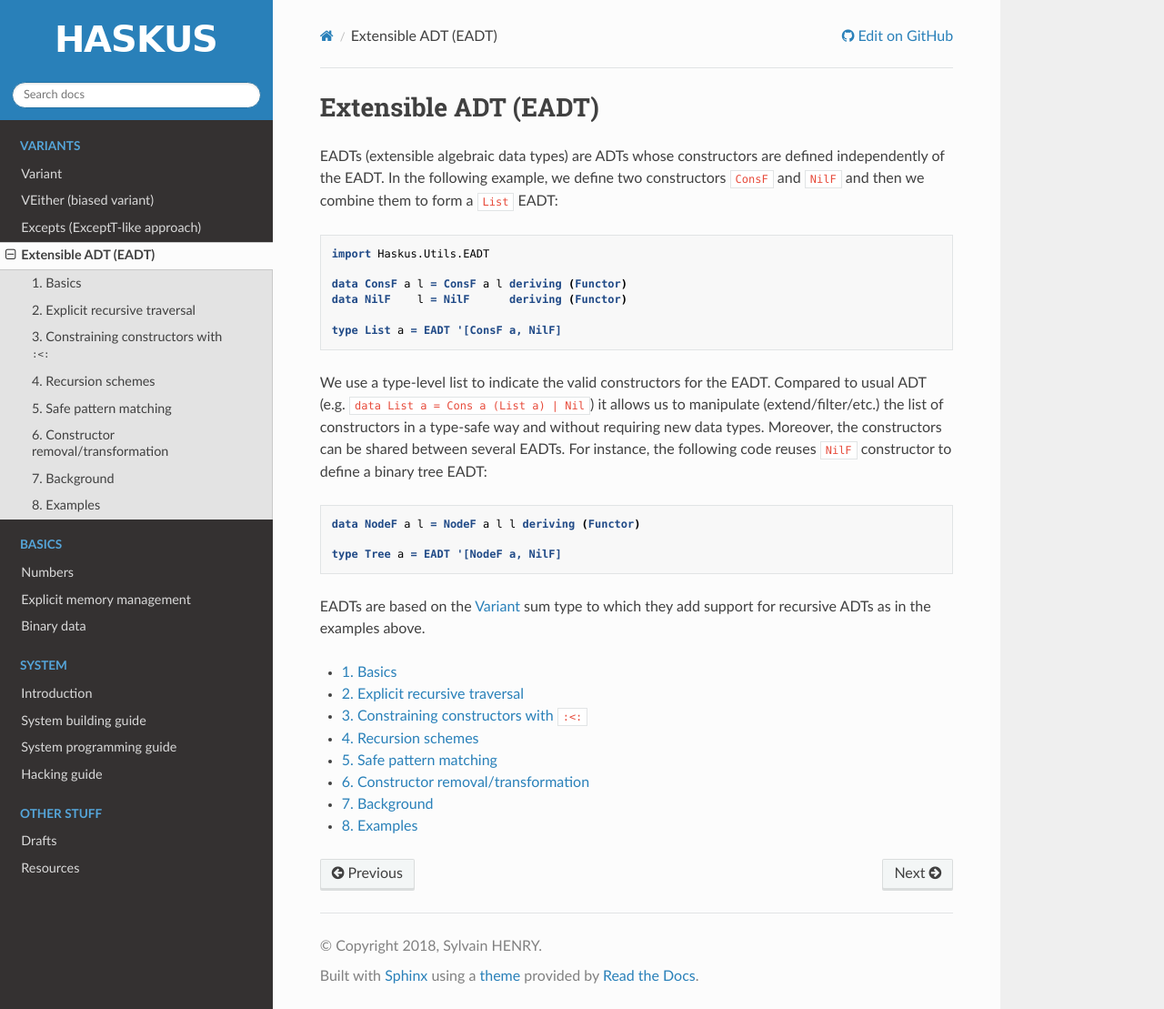
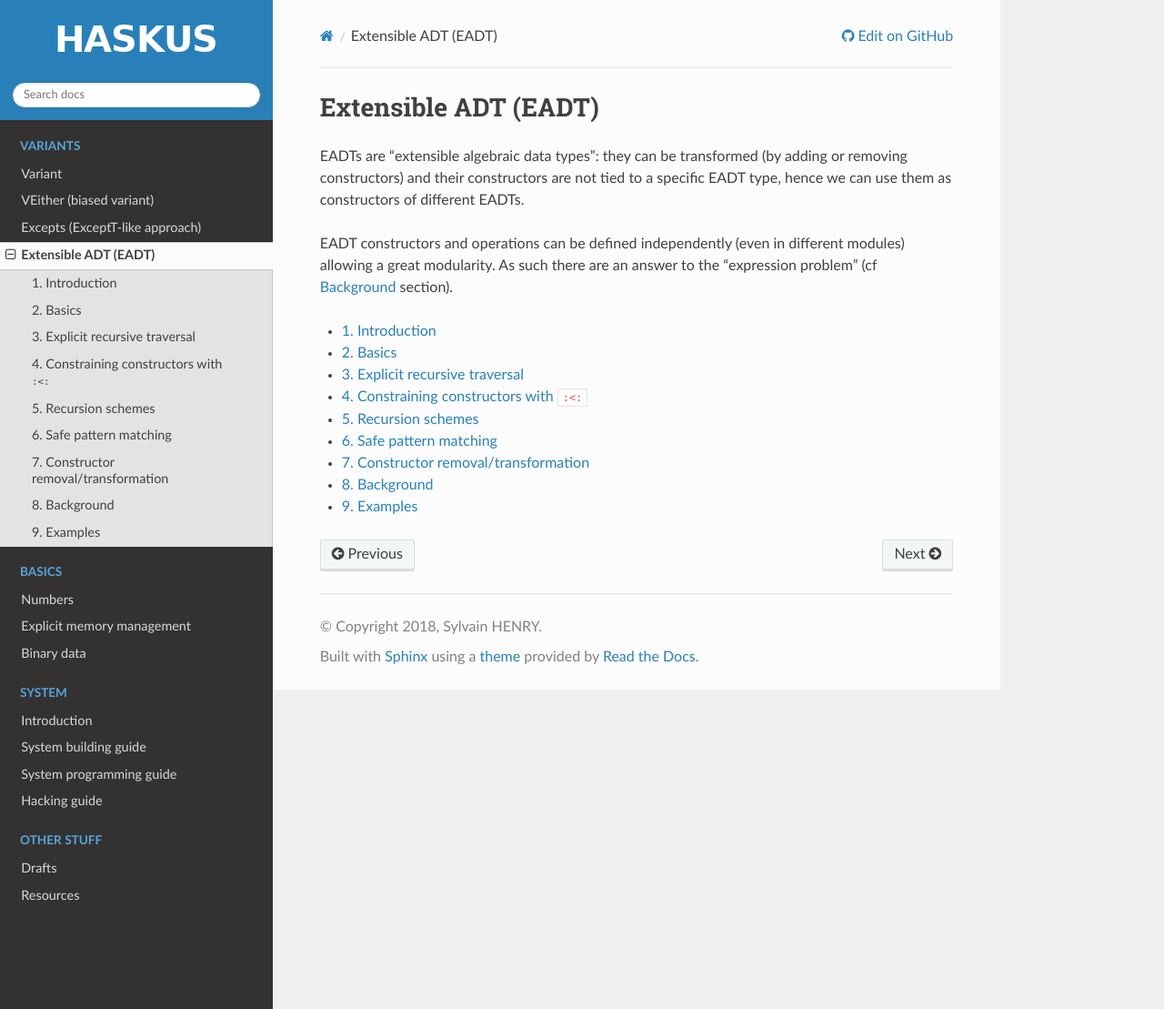
Before and after one commit to haskus/haskus-manual, a Sphinx documentation site: the page built from source/eadt.rst, in a window 1280 px wide and 1109 px high. Shown: the whole window at 91% size. Built offline with Sphinx 7.4.7 and the Read the Docs theme 2.0.0, drawn with Linux system fonts in a browser that asks for light colours; pages that are not in the unit, such as notebooks, are missing from menus.

Commit message:
Add EADT intro

```diff
--- a/source/eadt.rst
+++ b/source/eadt.rst
@@ -4,39 +4,19 @@
 Extensible ADT (EADT)
 ==============================================================================
 
-EADTs (extensible algebraic data types) are ADTs whose constructors are defined
-independently of the EADT. In the following example, we define two constructors
-``ConsF`` and ``NilF`` and then we combine them to form a ``List`` EADT:
+EADTs are "extensible algebraic data types": they can be transformed (by adding
+or removing constructors) and their constructors are not tied to a specific EADT
+type, hence we can use them as constructors of different EADTs.
 
-.. code::
-
-   import Haskus.Utils.EADT
-
-   data ConsF a l = ConsF a l deriving (Functor)
-   data NilF    l = NilF      deriving (Functor)
-
-   type List a = EADT '[ConsF a, NilF]
-
-We use a type-level list to indicate the valid constructors for the EADT.
-Compared to usual ADT (e.g. ``data List a = Cons a (List a) | Nil``) it allows
-us to manipulate (extend/filter/etc.) the list of constructors in a type-safe
-way and without requiring new data types. Moreover, the constructors can be
-shared between several EADTs. For instance, the following code reuses ``NilF``
-constructor to define a binary tree EADT:
-
-.. code::
-
-   data NodeF a l = NodeF a l l deriving (Functor)
-
-   type Tree a = EADT '[NodeF a, NilF]
-
-EADTs are based on the :ref:`Variant <variant>` sum type to which they add
-support for recursive ADTs as in the examples above.
+EADT constructors and operations can be defined independently (even in different
+modules) allowing a great modularity. As such there are an answer to the
+"expression problem" (cf :ref:`Background <eadt_background>` section).
 
 .. toctree::
    :maxdepth: 1
    :numbered:
 
+   eadt/intro
    eadt/basics
    eadt/explicit_traversal
    eadt/constructor_constraint
--- a/source/eadt/background.rst
+++ b/source/eadt/background.rst
@@ -1,3 +1,5 @@
+.. _eadt_background:
+
 ==============================================================================
 Background
 ==============================================================================
```
Also changed, not shown: source/eadt/intro.rst (added, +150 -0 lines).
